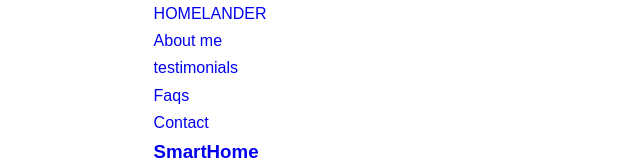
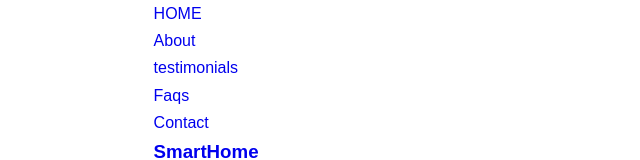
Before and after one commit to AyanokojiThong77/SmartHome, a plain HTML site: page index.html in a window 1280 px wide. Shown: the top 160 px of the page, without its empty margins (0-640 px from the left). Drawn offline with nearby package versions, Linux system fonts and the light colour scheme.

Commit message:
Giải quyết xung đột 2

```diff
--- a/index.html
+++ b/index.html
@@ -12,8 +12,9 @@
 <body>
     <div class="container nav_container">
         <ul class="nav_item">
-            <li><a href="index.html">HOMELANDER</a></li>
-            <li><a href="index.html#about">About me</a></li>
+            <!-- Đã sửa -->
+            <li><a href="index.html">HOME</a></li>
+            <li><a href="index.html#about">About</a></li>
             <li><a href="index.html#testimonials">testimonials</a></li>
             <li><a href="index.html#faqs">Faqs</a></li>
             <li><a href="contact.html">Contact</a></li>
```
